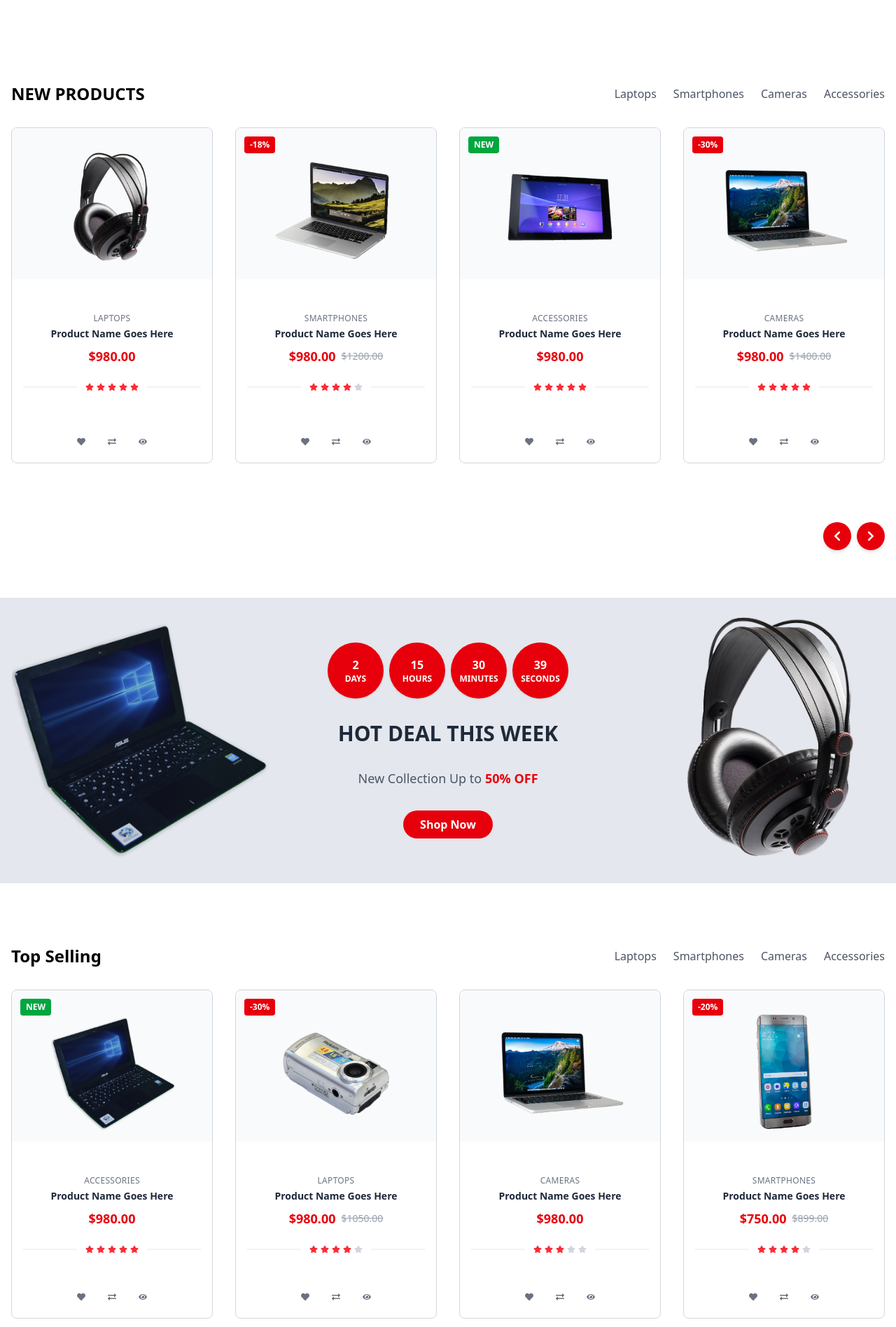
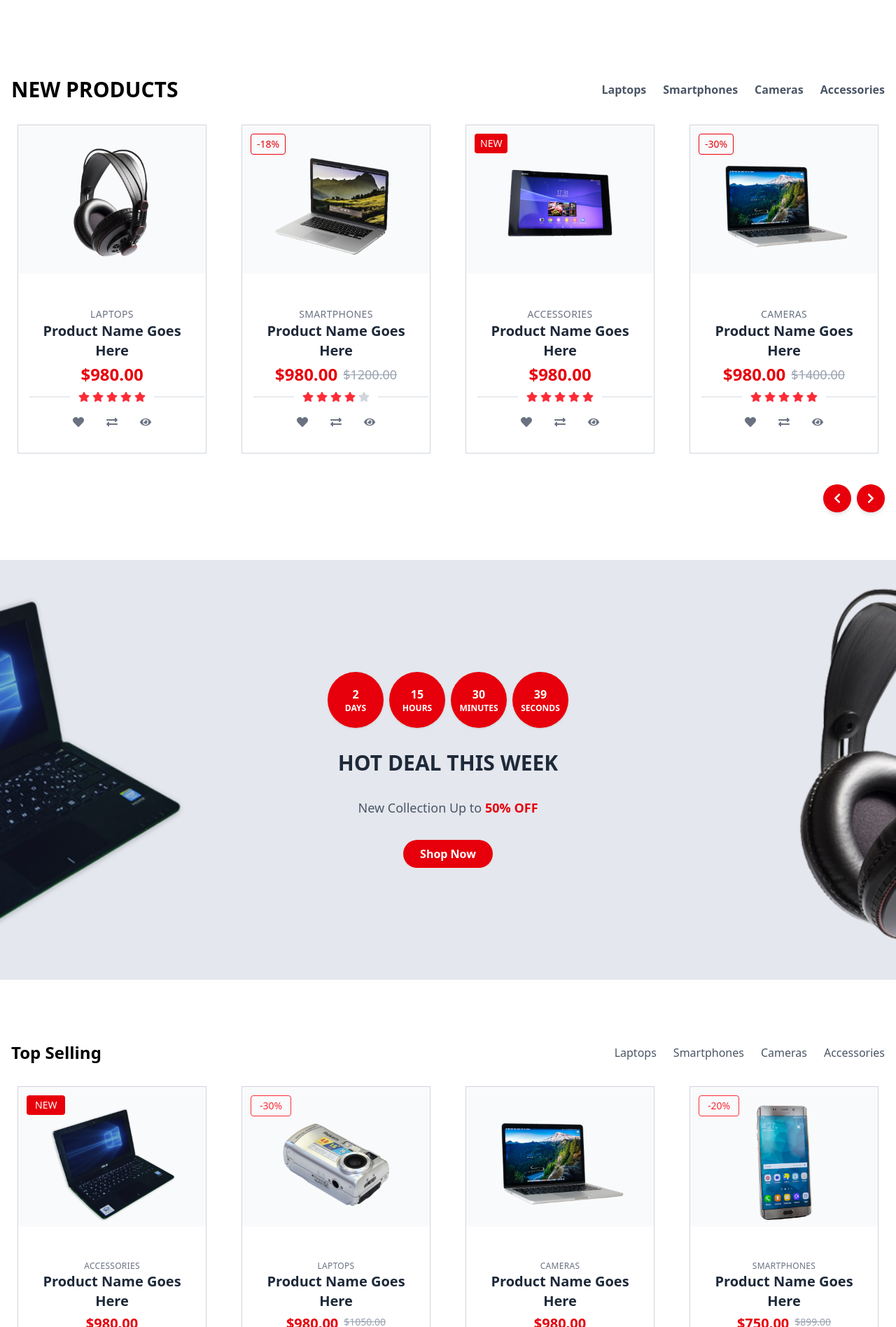
Before and after one commit to NadeemAshraf123/Electic-Store, a React (Vite) app: page / in a window 1280 px wide. Shown: the part 504-2400 px from the top of the page at 70% size. Built offline with nearby package versions, Linux system fonts and the light colour scheme.

Commit message:
home work to make mobile responsive

```diff
--- a/src/clientside/hotdeal/HotDealComponent.tsx
+++ b/src/clientside/hotdeal/HotDealComponent.tsx
@@ -38,7 +38,7 @@ const HotDeal: React.FC = () => {
 
   return (
     <section
-      className="p-4 mt-5 min-h-[400px] flex items-center"
+      className="p-4 mt-5 lg:min-h-[600px] flex items-center"
       style={{
         backgroundImage: `url(${hotdeal})`,
         backgroundSize: "cover",
--- a/src/clientside/newproducts/NewProducts.tsx
+++ b/src/clientside/newproducts/NewProducts.tsx
@@ -210,13 +210,13 @@ const NewProducts: React.FC = () => {
   return (
     <section className="py-12 bg-white max-w-7xl mt-10 mx-auto relative px-4">
       <div className="flex flex-col lg:flex-row items-center justify-between mb-8">
-        <h2 className="text-2xl font-bold mb-4 lg:mb-0">NEW PRODUCTS</h2>
+        <h2 className="text-3xl font-bold mb-4 lg:mb-0">NEW PRODUCTS</h2>
         <div className="flex flex-wrap justify-center gap-4 lg:gap-6 text-gray-600 font-medium">
           {["Laptops", "Smartphones", "Cameras", "Accessories"].map(
             (label, index) => (
               <button
                 key={index}
-                className="relative hover:text-red-600 hover:after:absolute hover:after:-bottom-1 hover:after:left-0 hover:after:w-full hover:after:h-[2px] hover:after:bg-red-600 cursor-pointer whitespace-nowrap"
+                className="relative font-bold hover:text-red-600 hover:after:absolute hover:after:-bottom-1 hover:after:left-0 hover:after:w-full hover:after:h-[2px] hover:after:bg-red-600 cursor-pointer whitespace-nowrap"
               >
                 {label}
               </button>
@@ -270,20 +270,20 @@ const NewProducts: React.FC = () => {
             <SwiperSlide key={product.id}>
               <div className="group">
                 <div
-                  className="product-card hover:cursor-pointer hover:border-red-500 w-full border-1 border-gray-300
-                            rounded-lg overflow-hidden transition-all duration-300 bg-white relative flex flex-col h-[480px] mx-auto"
+                  className="product-card hover:cursor-pointer hover:border-red-500 w-[270px] border-1 border-gray-300
+                             overflow-hidden transition-all duration-300 bg-white relative flex flex-col h-[470px] mx-auto"
                 >
                   {product.badge && (
                     <span
-                      className={`absolute top-3 left-3 px-2 py-1 text-xs font-bold text-white rounded z-10 ${
-                        product.badge === "NEW" ? "bg-green-600" : "bg-red-600"
+                      className={`absolute top-3 left-3 px-2 py-1 text-sm rounded z-10 ${
+                        product.badge === "NEW" ? "bg-red-600 text-white" : " border border-red-600 text-red-600"
                       }`}
                     >
                       {product.badge}
                     </span>
                   )}
 
-                  <div className="p-4 pb-0 mb-8 flex justify-center items-center bg-gray-50 min-h-[200px]">
+                  <div className="py-4 pb-0 mb-8 flex justify-center items-center bg-gray-50 min-h-[200px]">
                     <img
                       src={product.image}
                       alt={product.name}
@@ -292,30 +292,30 @@ const NewProducts: React.FC = () => {
                   </div>
 
                   <div className="p-4 flex flex-col flex-grow">
-                    <p className="text-xs text-center text-gray-500 uppercase tracking-wide">
+                    <p className="text-sm text-center text-gray-500 uppercase tracking-wide">
                       {product.category}
                     </p>
-                    <h3 className="font-semibold text-center text-gray-800 text-sm line-clamp-2 min-h-[20px] mt-1">
+                    <h3 className="font-bold text-center text-gray-800 text-xl line-clamp-2 min-h-[20px]">
                       {product.name}
                     </h3>
-                    <div className="flex items-center justify-center space-x-2 mt-2">
-                      <span className="text-red-600 font-bold text-lg">
+                    <div className="flex items-center mt-1 justify-center space-x-2">
+                      <span className="text-red-600 font-bold text-2xl">
                         ${product.price.toFixed(2)}
                       </span>
                       {product.oldPrice && (
-                        <span className="text-gray-400 line-through text-sm">
+                        <span className="text-gray-400 line-through text-lg">
                           ${product.oldPrice.toFixed(2)}
                         </span>
                       )}
                     </div>
 
-                    <div className="relative flex items-center justify-center mt-4 py-2">
-                      <hr className="absolute left-0 right-0 top-1/2 transform -translate-y-1/2 w-full border-gray-200" />
+                    <div className="relative flex items-center justify-center mt-2">
+                      <hr className="absolute left-0 right-0 top-1/2 transform -translate-y-1/2 w-[250px] border-gray-300" />
                       <div className="relative z-10 bg-white px-3 flex space-x-1">
                         {Array.from({ length: 5 }).map((_, i) => (
                           <FaStar
                             key={i}
-                            className={`h-3 w-3 ${
+                            className={`h-4 w-4 ${
                               i < product.rating
                                 ? "text-red-500"
                                 : "text-gray-300"
@@ -327,22 +327,22 @@ const NewProducts: React.FC = () => {
 
                     <div className="flex-grow"></div>
 
-                    <div className="flex justify-center gap-6 w-full text-gray-500 py-1">
-                      <button className="p-1 hover:text-red-600 transition-colors duration-200">
-                        <FaHeart className="h-3 w-3" />
+                    <div className="flex justify-center py-4 text-gray-500 gap-6 w-full ">
+                      <button className="p-1 bg-white hover:text-red-600 transition-colors duration-200">
+                        <FaHeart className="h-4 w-4" />
                       </button>
                       <button className="p-1 hover:text-red-600 transition-colors duration-200">
-                        <FaExchangeAlt className="h-3 w-3" />
+                        <FaExchangeAlt className="h-4 w-4" />
                       </button>
                       <button className="p-1 hover:text-red-600 transition-colors duration-200">
-                        <FaEye className="h-3 w-3" />
+                        <FaEye className="h-4 w-4" />
                       </button>
                     </div>
                   </div>
                 </div>
 
-                <div className="py-3 bg-[black] text-center opacity-0 group-hover:opacity-100 transition-all duration-300 transform translate-y-4 group-hover:translate-y-0">
-                  <button className="bg-red-500 hover:cursor-pointer rounded-full py-3 px-6 text-white text-sm font-semibold transition-colors duration-300 shadow-lg">
+                <div className="py-2 bg-[black] w-full text-center opacity-0 group-hover:opacity-100 transition-all duration-300 transform translate-y-4 group-hover:translate-y-0">
+                  <button className="bg-red-500 hover:cursor-pointer rounded-full py-1 px-4 text-white text-sm font-semibold transition-colors duration-300 shadow-lg">
                     ADD TO CART
                   </button>
                 </div>
@@ -351,7 +351,7 @@ const NewProducts: React.FC = () => {
           ))}
         </Swiper>
 
-        <div className="flex justify-end mt-4">
+        <div className="flex justify-end">
           <div className="flex space-x-2">
             <button
               onClick={handlePrev}
--- a/src/clientside/topselling/TopSelling.tsx
+++ b/src/clientside/topselling/TopSelling.tsx
@@ -162,13 +162,13 @@ const TopSelling: React.FC = () => {
             <SwiperSlide key={product.id}>
               <div className="group ">
                 <div
-                  className="product-card hover:cursor-pointer hover:border-red-500 w-full border-1 border-gray-300
-                  rounded-lg overflow-hidden transition-all duration-300 bg-white relative flex flex-col h-[470px] mx-auto"
+                  className="product-card hover:cursor-pointer hover:border-red-500 w-[270px] border-1 border-gray-300
+                             overflow-hidden transition-all duration-300 bg-white relative flex flex-col h-[470px] mx-auto"
                 >
                   {product.badge && (
                     <span
-                      className={`absolute top-3 left-3 px-2 py-1 text-xs font-bold text-white rounded z-10 ${
-                        product.badge === "NEW" ? "bg-green-600" : "bg-red-600"
+                      className={`absolute top-3 left-3 px-3 py-1 text-sm rounded z-10 ${
+                        product.badge === "NEW" ? "bg-red-600  text-white" : "border border-red-500 text-red-500"
                       }`}
                     >
                       {product.badge}
@@ -187,11 +187,11 @@ const TopSelling: React.FC = () => {
                     <p className="text-xs text-center text-gray-500 uppercase tracking-wide">
                       {product.category}
                     </p>
-                    <h3 className="font-semibold text-center text-gray-800 text-sm line-clamp-2 min-h-[20px] mt-1">
+                    <h3 className="font-bold text-center text-gray-800 text-xl line-clamp-2 min-h-[20px]">
                       {product.name}
                     </h3>
-                    <div className="flex items-center justify-center space-x-2 mt-2">
-                      <span className="text-red-600 font-bold text-lg">
+                    <div className="flex items-center justify-center space-x-2">
+                      <span className="text-red-600 font-bold text-xl mt-1">
                         ${product.price.toFixed(2)}
                       </span>
                       {product.oldPrice && (
@@ -207,7 +207,7 @@ const TopSelling: React.FC = () => {
                         {Array.from({ length: 5 }).map((_, i) => (
                           <FaStar
                             key={i}
-                            className={`h-3 w-3 ${
+                            className={`h-4 w-4 ${
                               i < product.rating
                                 ? "text-red-500"
                                 : "text-gray-300"
@@ -219,22 +219,22 @@ const TopSelling: React.FC = () => {
 
                     <div className="flex-grow"></div>
 
-                    <div className="flex justify-center gap-6 w-full text-gray-500 py-1">
+                    <div className="flex justify-center gap-6 w-full text-gray-500 py-4">
                       <button className="p-1 hover:text-red-600 transition-colors duration-200">
-                        <FaHeart className="h-3 w-3" />
+                        <FaHeart className="h-4 w-4" />
                       </button>
-                      <button className="p-1 hover:text-red-600 transition-colors duration-200">
-                        <FaExchangeAlt className="h-3 w-3" />
+                      <button className="hover:text-red-600 transition-colors duration-200">
+                        <FaExchangeAlt className="h-4 w-4" />
                       </button>
-                      <button className="p-1 hover:text-red-600 transition-colors duration-200">
-                        <FaEye className="h-3 w-3" />
+                      <button className="hover:text-red-600 transition-colors duration-200">
+                        <FaEye className="h-4 w-4" />
                       </button>
                     </div>
                   </div>
                 </div>
 
-                <div className="py-3 bg-[black] text-center opacity-0 group-hover:opacity-100 transition-all duration-300 transform translate-y-4 group-hover:translate-y-0">
-                  <button className=" bg-red-500 hover:cursor-pointer rounded-full py-3 px-6   text-white  text-sm font-semibold transition-colors duration-300 shadow-lg">
+                <div className="py-2 bg-[black] text-center opacity-0 group-hover:opacity-100 transition-all duration-300 transform translate-y-4 group-hover:translate-y-0">
+                  <button className=" bg-red-500 hover:cursor-pointer rounded-full py-1.5 px-4.5 text-white  text-sm font-semibold transition-colors duration-300 shadow-lg">
                     ADD TO CART
                   </button>
                 </div>
```
Also changed, not shown: src/components/common/Navbar.tsx (+59 -48 lines).
